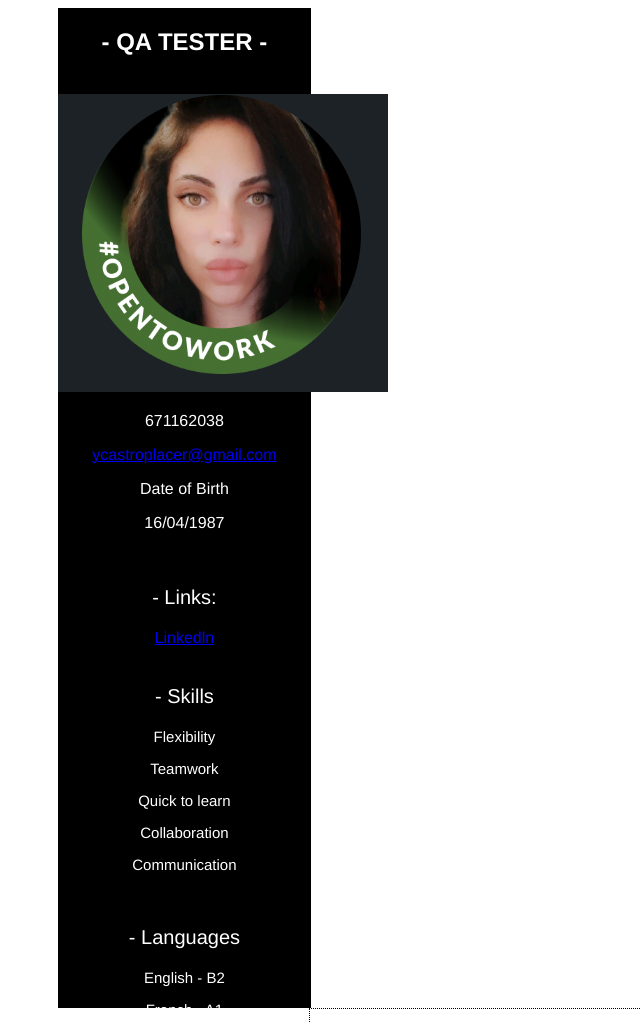
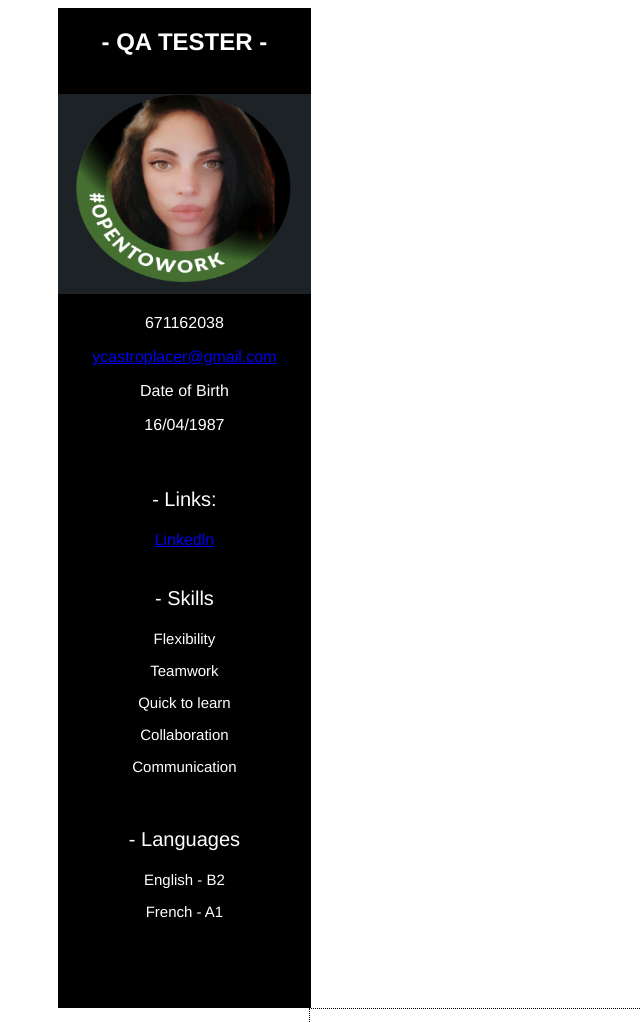
Before and after one commit to yasshyxd/yasshyxd.github.com, a plain HTML site: page cv/index.html in a window 1280 px wide. Shown: the top 1022 px of the page, without its empty margins (0-640 px from the left). Drawn offline with Linux system fonts and the light colour scheme.

Commit message:
Update index.html

```diff
--- a/cv/index.html
+++ b/cv/index.html
@@ -11,7 +11,7 @@
     </header>
 <div style=" ">
 <div style="width: 20%; height: 1000px; float:left; background-color:black; color:white; text-align:center; margin-left:50px "><h2>- QA TESTER -</h2><br>
-<img src="Captura.PNG">
+<img src="Captura.PNG" style="width: 100%; height: 200px">
   <p>671162038</p>
   <a href="https://www.google.com/intl/es/gmail/about/"target="_blank">ycastroplacer@gmail.com</a>
 <p>Date of Birth</p>
```
